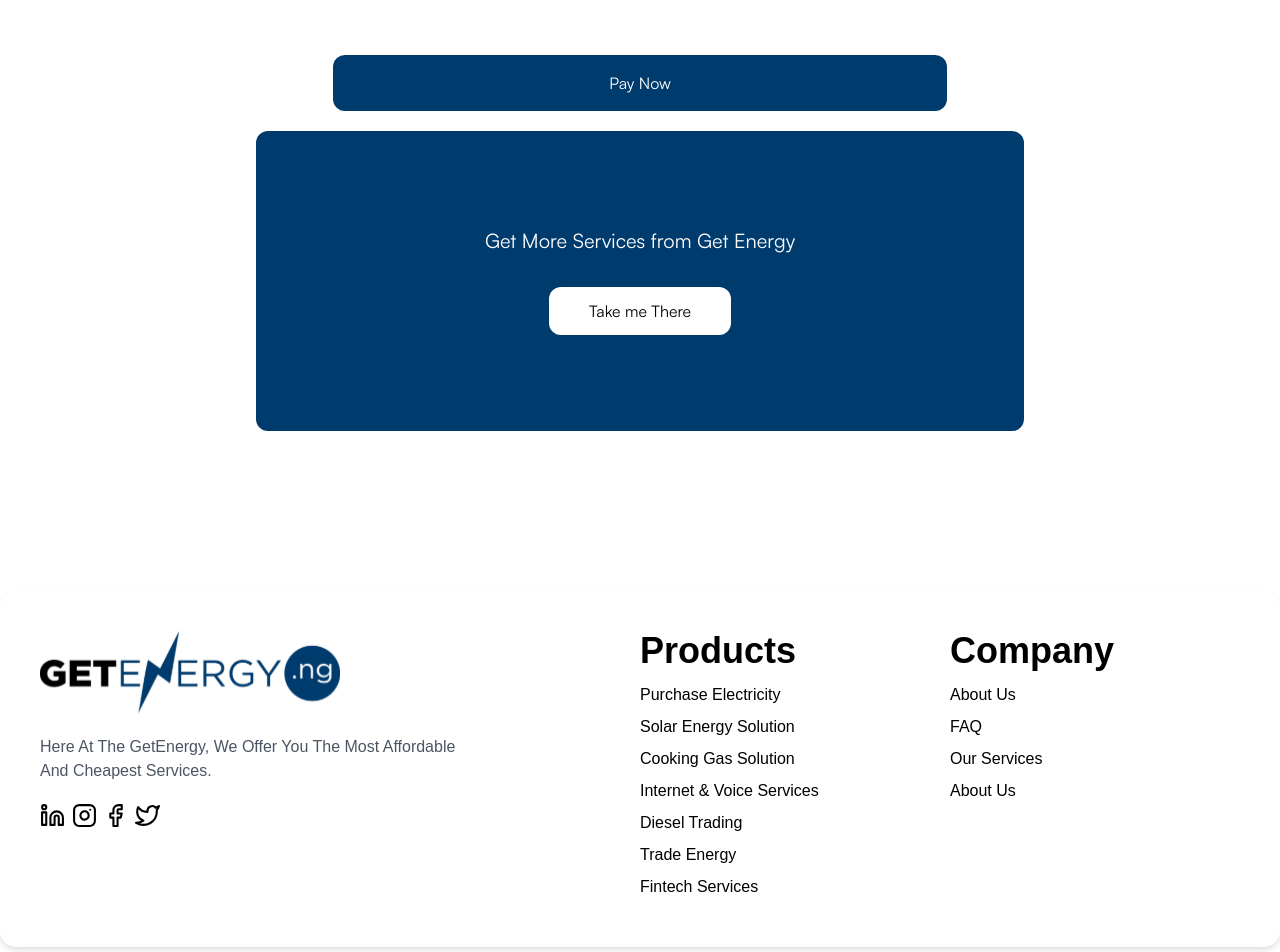
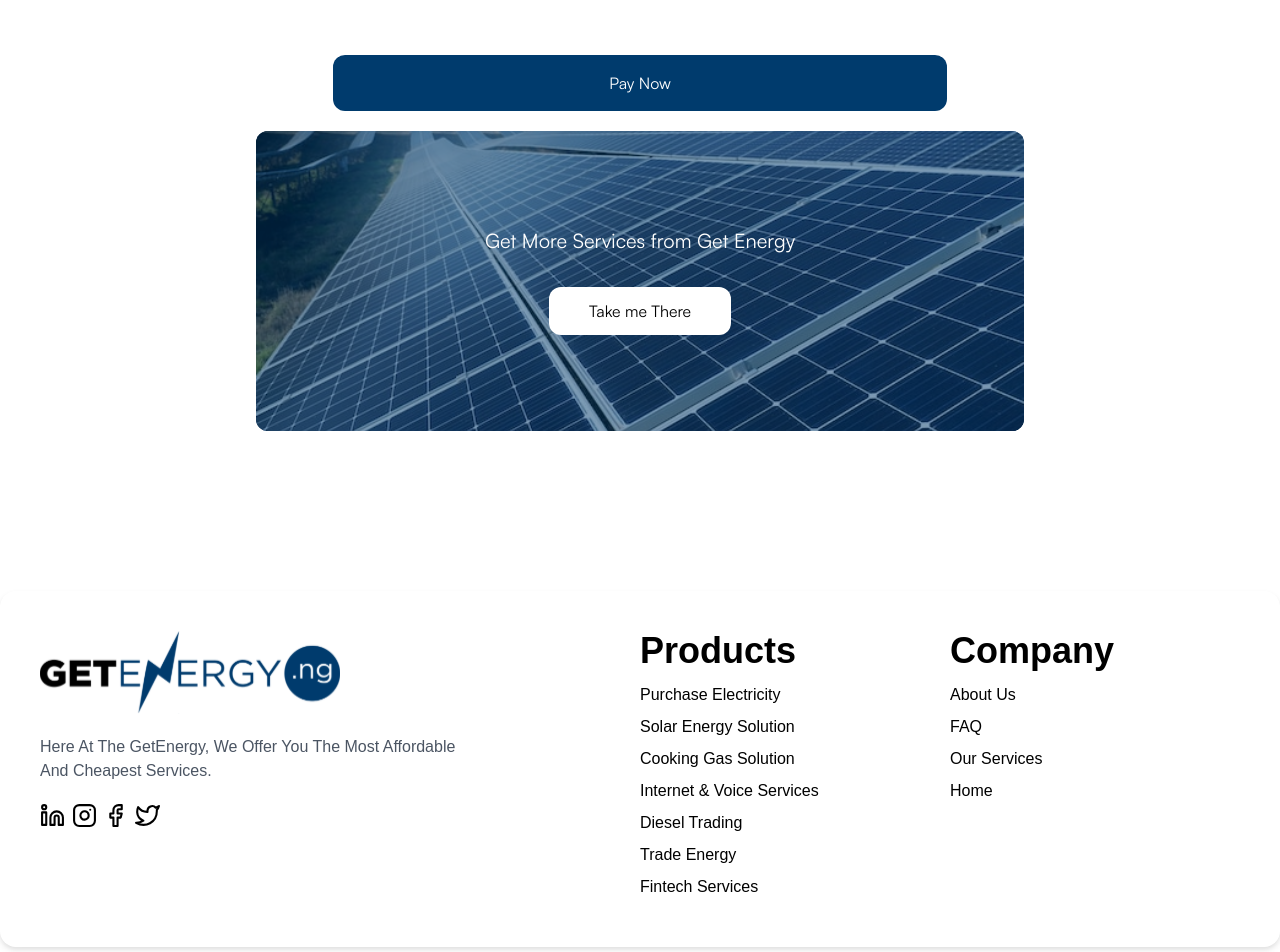
Before and after one commit to Getenergy-inc/get-energy-website, a Next.js app: page /quick-buy in a window 1280 px wide. Shown: the part 960-1912 px from the top of the page. Built offline with nearby package versions, Linux system fonts and the light colour scheme; no server answers.

Commit message:
chore: Additions of .env.local files

```diff
--- a/components/footer/data.tsx
+++ b/components/footer/data.tsx
@@ -54,7 +54,7 @@ export const company_links = [
   },
   {
     _id: 'company-4',
-    title: 'About Us',
-    url: '/about-us'
+    title: 'Home',
+    url: '/'
   }
 ];
--- a/constants/assets.tsx
+++ b/constants/assets.tsx
@@ -7,6 +7,7 @@ import download_bg from '@/assets/download-bg.png';
 
 // QUICK BUY
 import quick_buy_img_1 from '@/assets/quick-buy/quick-buy-img-1.png';
+import quick_buy_img_2 from '@/assets/quick-buy/quick-buy-img-2.png';
 
 // LANDING
 import frame_1 from '@/assets/landing-assets/frame-1.svg';
@@ -98,5 +99,6 @@ export {
 
   // QUICK BUY
   quick_buy_img_1,
-  download_bg
+  download_bg,
+  quick_buy_img_2
 }
--- a/constants/index.tsx
+++ b/constants/index.tsx
@@ -1,2 +1,3 @@
+import * as variables from './variables';
 import * as assets from './assets';
-export { assets }
+export { assets, variables }
--- /dev/null
+++ b/constants/variables.tsx
@@ -0,0 +1,7 @@
+const LIVE_ADDRESS = process.env.NEXT_PUBLIC_PRODUCTION_SERVER_URL;
+const LOCAL_ADDRESS = process.env.NEXT_PUBLIC_DEVELOPMEMT_SERVER_URL;
+
+export {
+  LIVE_ADDRESS,
+  LOCAL_ADDRESS,
+}
--- a/features/home/download.tsx
+++ b/features/home/download.tsx
@@ -4,12 +4,13 @@ import Image from 'next/image';
 
 export default function Download() {
   return (
-    <div className="w-full relative lg:rounded-3xl bg-white lg:bg-[#003B6D] flex flex-col items-center justify-center h-[300px]">
+    <div className="w-full relative lg:rounded-3xl bg-white lg:bg-[#003B6D] h-[300px]">
       <Image
         src={assets.download_bg}
         alt='background'
-        className='hidden lg:block w-full h-full object-cover absolute top-0 left-0'
+        className='hidden lg:block w-full h-full object-cover absolute top-0 left-0 z-10'
       />
+      <div className='absolute top-0 left-0 w-full z-20 h-full flex flex-col items-center justify-center'>
         <h1 className='text-sky-800 lg:text-white font-bold text-xl lg:text-3xl mb-4 text-center'>
           Download the GetEnergy App Now
         </h1>
@@ -32,5 +33,6 @@ export default function Download() {
           </button>
         </div>
       </div>
+    </div>
   )
 }
--- /dev/null
+++ b/features/quick-buy/data.tsx
@@ -0,0 +1,27 @@
+import GetElectricity from "./screens/get-electricity";
+import GetData from "./screens/get-data";
+import GetAirtime from "./screens/get-airtime";
+
+export const buttons = [
+  {
+    _id: 'quick-buy-1',
+    title: 'GetData',
+    screen: 0
+  },
+  {
+    _id: 'quick-buy-2',
+    title: 'GetAirtime',
+    screen: 1
+  },
+  {
+    _id: 'quick-buy-3',
+    title: 'GetElectricity',
+    screen: 2
+  }
+];
+
+export const screens = [
+  <GetData />,
+  <GetAirtime />,
+  <GetElectricity />
+]
--- a/features/quick-buy/index.tsx
+++ b/features/quick-buy/index.tsx
@@ -1,32 +1,16 @@
 import TitleHeader from "@/components/title-header";
+import { assets } from '@/constants';
+import { buttons, screens as DataScreens } from "./data";
+import Image from "next/image";
 import Link from "next/link";
 import useMultiScreens from "./hooks/use-multi-screens";
 import classNames from "classnames";
 import React from "react";
-import GetData from "./screens/get-data";
-import GetAirtime from "./screens/get-airtime";
-import GetElectricity from "./screens/get-electricity";
 
 export default function QuickBuy() {
-  const screens: React.ReactElement[] = [<GetData />, <GetAirtime />, <GetElectricity />];
+  const screens: React.ReactElement[] = DataScreens;
   const { currentStep, goto, currentScreen } = useMultiScreens(screens);
-  const buttons = [
-    {
-      _id: 'quick-buy-1',
-      title: 'GetData',
-      screen: 0
-    },
-    {
-      _id: 'quick-buy-2',
-      title: 'GetAirtime',
-      screen: 1
-    },
-    {
-      _id: 'quick-buy-3',
-      title: 'GetElectricity',
-      screen: 2
-    }
-  ];
+
   const buttonsOutput = buttons.map((item) => {
     const button_classnames = classNames([
       {
@@ -71,11 +55,21 @@ export default function QuickBuy() {
             {currentScreen}
           </div>
 
-          <div className="w-full md:w-3/5 p-3 main-bg rounded-xl h-[300px] flex flex-col items-center justify-center">
-            <h1 className="text-white text-xl">Get More Services from Get Energy</h1>
-            <button className="mt-8 p-3 px-10 rounded-xl text-black bg-white hover:scale-[1.03]" type="button">
-              Take me There
-            </button>
+          <div className="relative w-full md:w-3/5 p-3 main-bg rounded-xl h-[300px]">
+            <Image
+              src={assets.quick_buy_img_2}
+              className="w-full h-full object-cover absolute top-0 left-0 z-10 rounded-xl "
+              alt="background-img"
+            />
+            <div className="absolute top-0 left-0 w-full h-full z-20 bg-[#003B6D] rounded-xl opacity-50" />
+            <div className="absolute top-0 left-0 w-full h-full z-30  flex flex-col items-center justify-center">
+              <h1 className="text-white text-xl">
+                Get More Services from Get Energy
+              </h1>
+              <button className="mt-8 p-3 px-10 rounded-xl text-black bg-white hover:scale-[1.03]" type="button">
+                Take me There
+              </button>
+            </div>
           </div>
         </div>
       </div>
```
Also changed, not shown: assets/quick-buy/quick-buy-img-2.png (added). Lines whose indentation alone changed are shown as unchanged.
